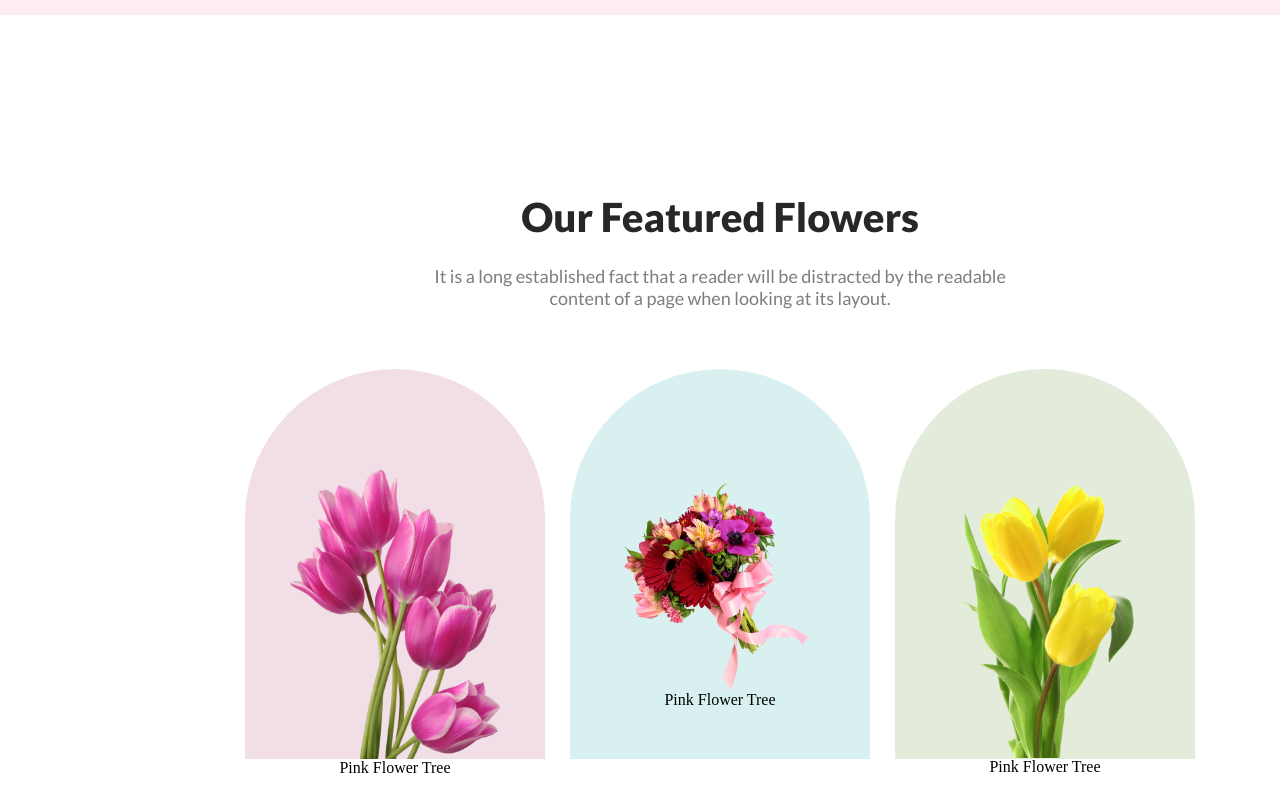
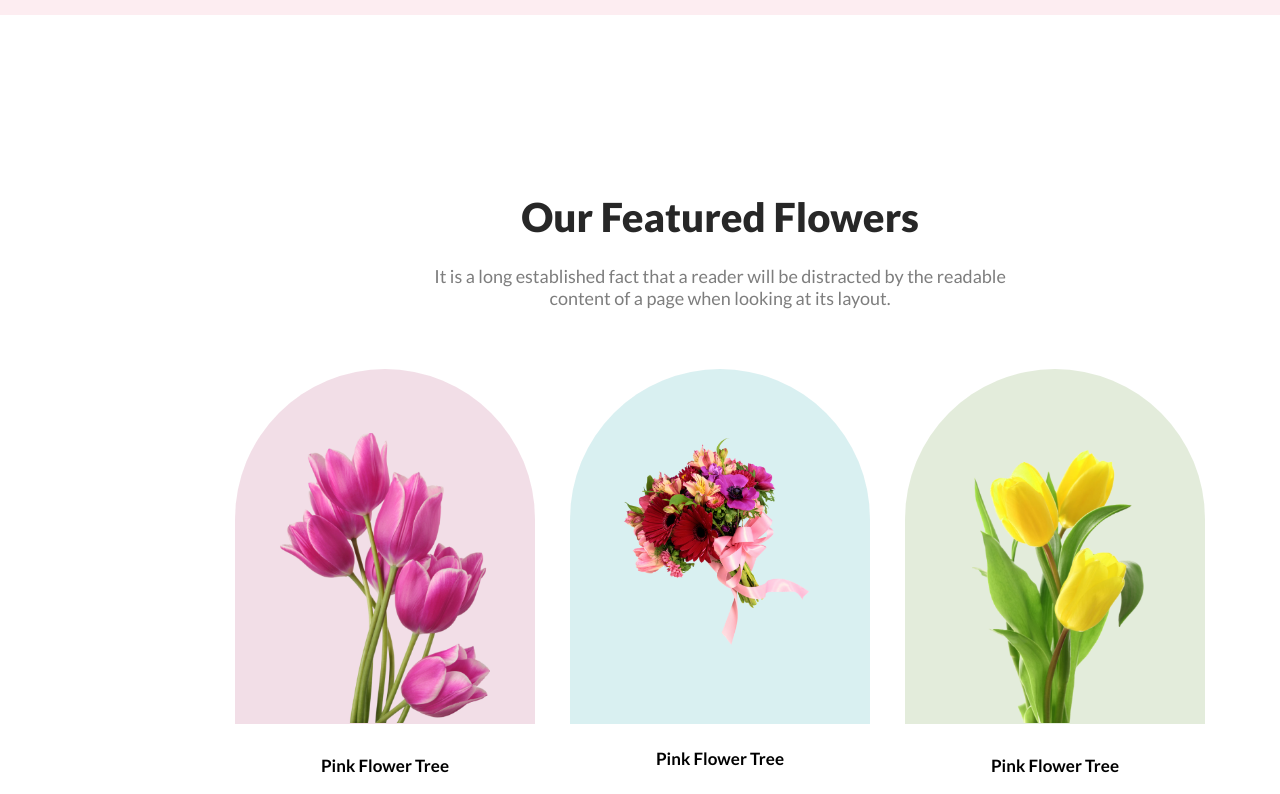
Before and after one commit to rushomrong/flower-shop, a plain HTML site: page index.html in a window 1280 px wide. Shown: the part 835-1629 px from the top of the page. Drawn offline with Linux system fonts and the light colour scheme.

Commit message:
featured flowers section updated

```diff
--- a/style/style.css
+++ b/style/style.css
@@ -96,38 +96,41 @@
 
 /* three flowers style css */
 .three-flowers {
+  width: 1440px;
   display: flex;
+  justify-content: center;
   margin-top: 60px;
-  gap: 25px;
+  gap: 35px;
+  flex-direction: row;
 }
 
 .three-flowers .flower1 {
   width: 300px;
-  height: 390px;
+  height: 355px;
   display: flex;
   flex-direction: column;
   justify-content: center;
   align-items: center;
   border-radius: 150px 150px 0 0;
   background: rgba(167, 33, 98, 0.15);
-  padding: 119px 76px 0 76px;
+  padding: 116px 76px 0 76px;
 }
 
 .three-flowers .flower2 {
   width: 300px;
-  height: 390px;
+  height: 355px;
   display: flex;
   flex-direction: column;
   justify-content: center;
   align-items: center;
   border-radius: 150px 150px 0 0;
   background: rgba(5, 151, 160, 0.15);
-  padding: 111px 47px 50px 47px;
+  padding: 111px 47px 0px 47px;
 }
 
 .three-flowers .flower3 {
   width: 300px;
-  height: 390px;
+  height: 355px;
   display: flex;
   flex-direction: column;
   justify-content: center;
@@ -141,7 +144,6 @@
 .three-flowers .flower1 img {
   width: 210px;
   height: 305px;
-  position: relative;
 }
 
 .three-flowers .flower2 img {
@@ -155,3 +157,16 @@
 }
 
 /* three flowers bottom title style */
+.three-flower-title {
+  margin-top: 32px;
+  font-family: Lato;
+  font-size: 17px;
+  font-weight: 700;
+}
+
+.flower2 .three-flower-title {
+  margin-top: 50%;
+  font-family: Lato;
+  font-size: 17px;
+  font-weight: 700;
+}
```
